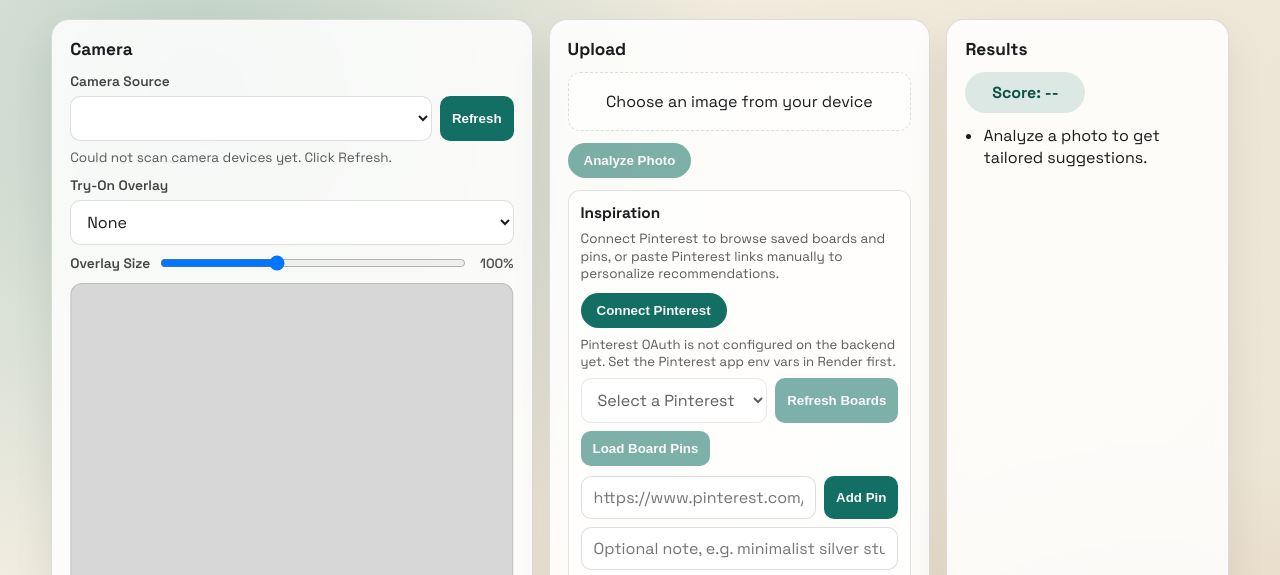
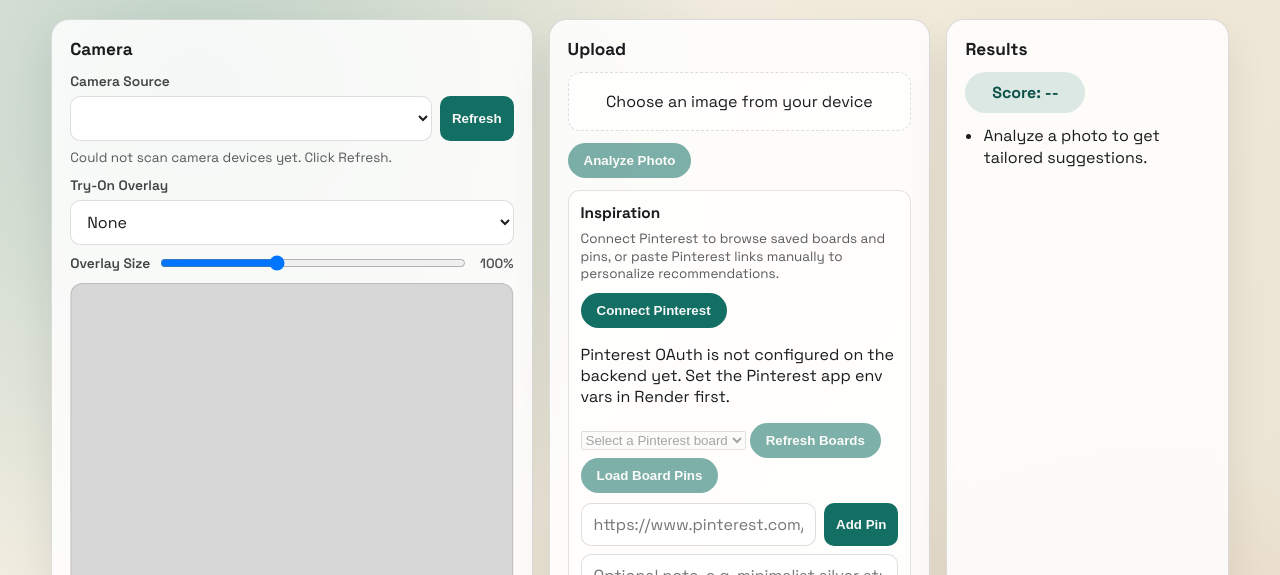
Before and after one commit to SoshBigRed22/Photo_Coach, a plain HTML site: page index.html in a window 1280 px wide. Shown: the part 172-747 px from the top of the page. Drawn offline with Linux system fonts and the light colour scheme.

```diff
--- a/css/styles.css
+++ b/css/styles.css
@@ -286,45 +286,7 @@
   line-height: 1.3;
 }
 
-.pinterest-connect-row,
-.pinterest-board-row,
-.pinterest-pin-actions {
-  display: flex;
-  gap: 8px;
-  margin-bottom: 8px;
-}
 
-.pinterest-connect-status {
-  margin: 0 0 8px;
-  font-size: 0.82rem;
-  color: rgba(26, 27, 29, 0.72);
-}
-
-#pinterestBoardSelect {
-  flex: 1;
-  min-width: 0;
-  border-radius: 10px;
-  border: 1px solid var(--edge);
-  background: #ffffff;
-  padding: 10px 12px;
-  font: inherit;
-  color: var(--ink);
-}
-
-#refreshPinterestBoardsBtn,
-#loadPinterestPinsBtn,
-#disconnectPinterestBtn {
-  border-radius: 10px;
-  padding: 10px 12px;
-}
-
-#disconnectPinterestBtn {
-  background: #7a3e2f;
-}
-
-#disconnectPinterestBtn:hover {
-  background: #5e3024;
-}
 
 .inspiration-form-row {
   display: grid;
```
